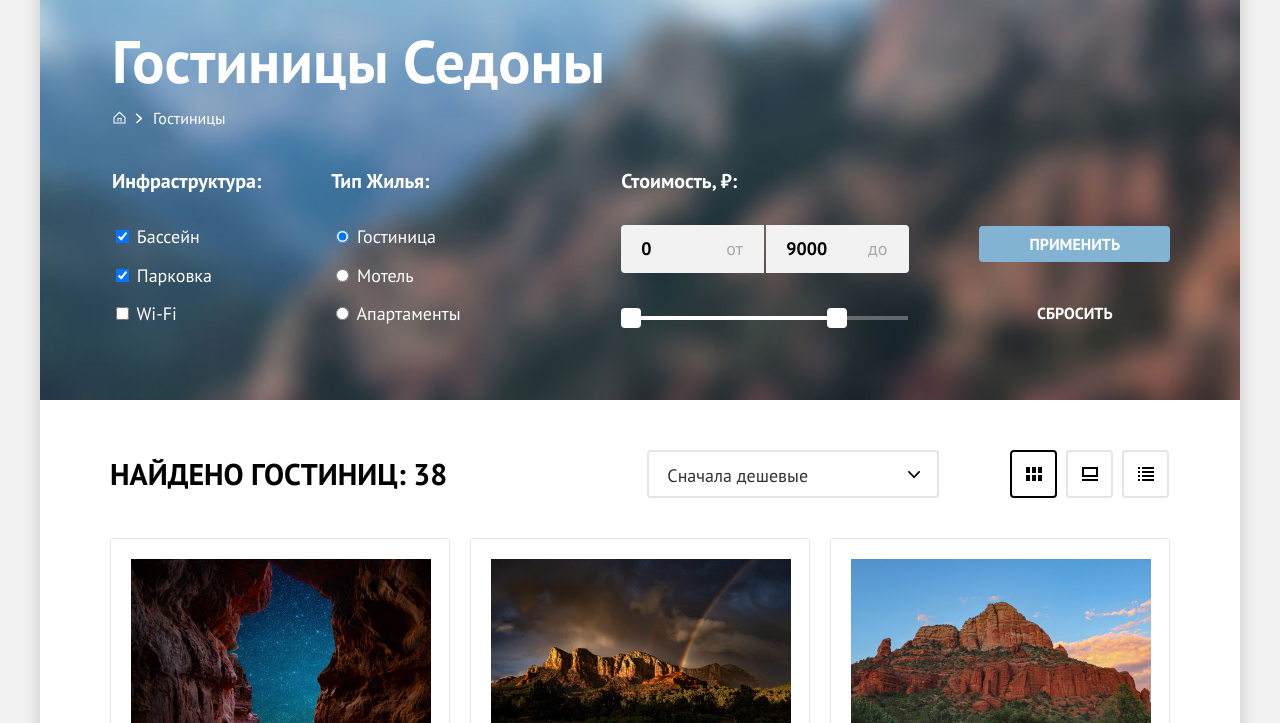
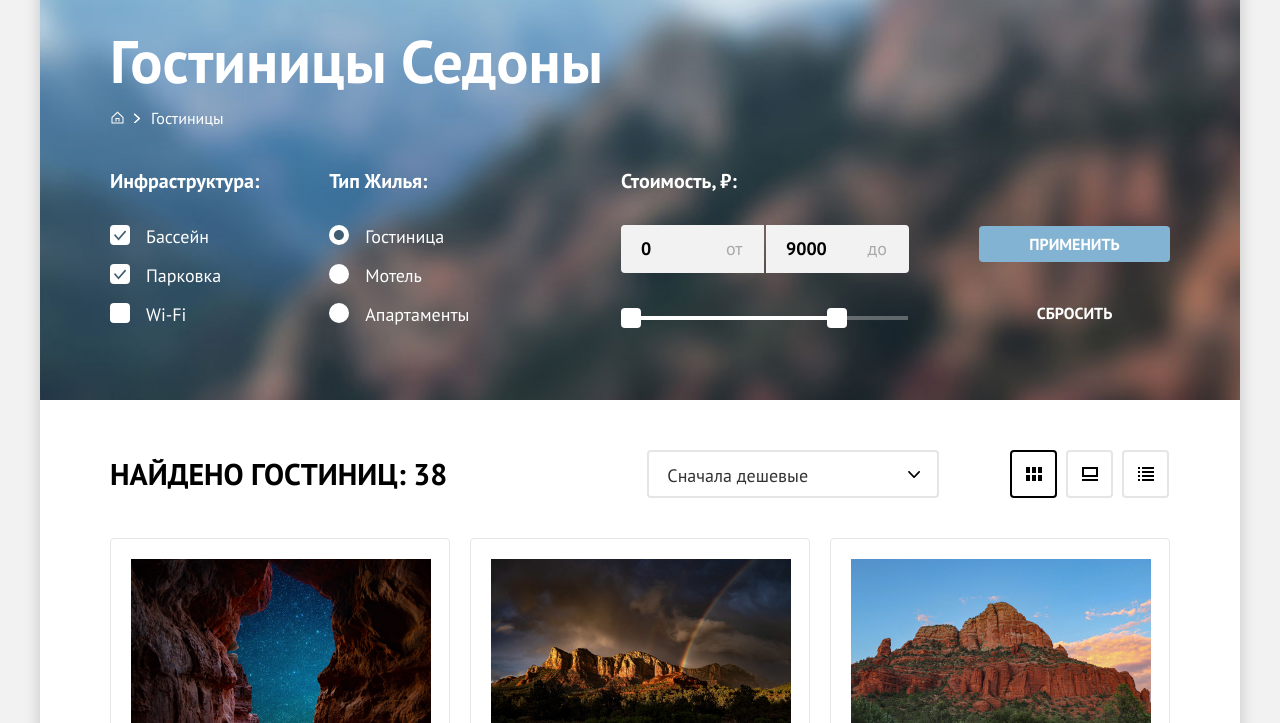
Before and after one commit to htmlacademy-htmlcss/1662463-sedona-37, a plain HTML site: page catalog.html in a window 1280 px wide. Shown: the part 77-800 px from the top of the page. Drawn offline with Linux system fonts and the light colour scheme.

Commit message:
Стилизует чекбоксы и радиокнопки

```diff
--- a/styles/styles.css
+++ b/styles/styles.css
@@ -811,7 +811,7 @@ body {
 }
 
 .guests-container-adult,
-.guests-container-children  {
+.guests-container-children {
     margin: 0;
     padding: 0;
     display: flex;
@@ -1032,7 +1032,7 @@ body {
     background-size: cover;
     background-repeat: no-repeat;
     margin: 0 auto;
-    padding: 35px 72px 66px;
+    padding: 35px 70px 66px;
 }
 
 .inner-header-title {
@@ -1124,24 +1124,82 @@ body {
     margin: 0;
     padding: 0;
     width: 140px;
-}
-
-.catalog-filter-item:not(:last-child) {
+    row-gap: 16px;
+}
+
+.catalog-filter-item {
     line-height: 23px;
     font-weight: 400;
     margin: 0;
-    padding-bottom: 16px;
+    padding: 0;
 }
 
 .control {
     cursor: pointer;
-}
-
-.control-input {}
+    display: flex;
+    gap: 16px;
+}
+
+.control:hover {
+    opacity: 0.6000000238418579;
+}
+
+.control:focus {
+    outline: none;
+}
+
+.control:active {
+    opacity: 0.30000001192092896;
+}
+
+.control-input[type="checkbox"] {
+    background-color: #ffffff;
+    border-radius: 4px;
+    appearance: none;
+    width: 20px;
+    height: 20px;
+    margin: 0;
+    cursor: pointer;
+}
+
+.control-input[type="checkbox"]:checked {
+    background-image: url(../images/catalog/tick.svg);
+    background-repeat: no-repeat;
+    background-position: center;
+}
+
+.control-input[type="radio"] {
+    background-color: #ffffff;
+    border-radius: 50px;
+    appearance: none;
+    width: 20px;
+    height: 20px;
+    margin: 0;
+    cursor: pointer;
+}
+
+.control-input[type="radio"]:checked {
+    background-image: url(../images/catalog/dot-tick.svg);
+    background-repeat: no-repeat;
+    background-position: center;
+}
+
+.control-input:hover {
+    opacity: 0.6000000238418579;
+}
+
+.control-input:focus {
+    border: 3px solid #83B3D3;
+    outline: none;
+}
+
+.control-input:active {
+    opacity: 0.30000001192092896;
+}
 
 .catalog-filter-price {
     margin: 0;
-    margin-left: 80px;
+    margin-left: auto;
     padding: 0;
     border: none;
 }
```
Also changed, not shown: images/catalog/dot-tick.svg (added), images/catalog/tick.svg (added).
